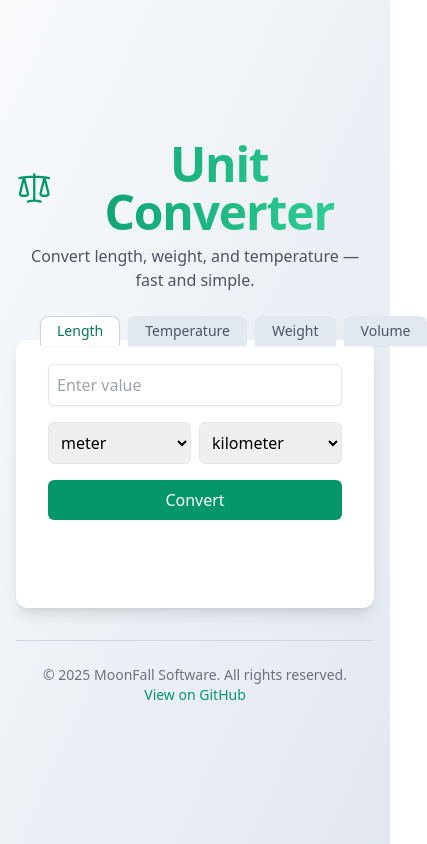
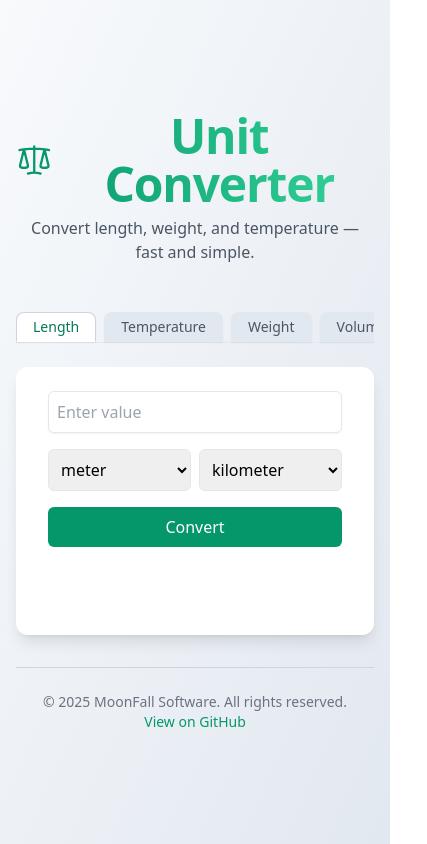
Before and after one commit to AndrewHulme88/unit-converter, a React (Vite) app: page / in a window 390 px wide. Shown: the whole page, 427 px wide, since content can reach past the window. Built offline with nearby package versions, Linux system fonts and the light colour scheme.

Commit message:
Fixed tabs not being responsive

```diff
--- a/src/components/ConverterTabs.jsx
+++ b/src/components/ConverterTabs.jsx
@@ -3,7 +3,6 @@ import LengthConverter from './LengthConverter';
 import TemperatureConverter from './TemperatureConverter';
 import WeightConverter from './WeightConverter';
 import VolumeConverter from './VolumeConverter';
-
 
 const tabs = ['Length', 'Temperature', 'Weight', 'Volume'];
 
@@ -12,13 +11,14 @@ function ConverterTabs() {
 
   return (
     <div className="relative">
-      {/* Tab bar overlaps top of panel */}
-      <div className="absolute -top-6 left-6 flex gap-2 z-10">
+      {/* Scrollable tab row */}
+      <div className="overflow-x-auto max-w-full">
+        <div className="flex gap-2 border-b mb-6 w-max min-w-full">
           {tabs.map((tab) => (
             <button
               key={tab}
               onClick={() => setActiveTab(tab)}
-            className={`px-4 py-1 text-sm font-medium rounded-t-lg border transition shadow-sm ${
+              className={`px-4 py-1 text-sm font-medium rounded-t-lg border transition shadow-sm whitespace-nowrap ${
                 activeTab === tab
                   ? 'bg-white text-emerald-700 border-slate-300 border-b-white z-20'
                   : 'bg-slate-200 text-gray-600 border border-transparent hover:bg-slate-300 z-10'
@@ -28,8 +28,9 @@ function ConverterTabs() {
             </button>
           ))}
         </div>
+      </div>
 
-      {/* Panel below tabs */}
+      {/* Converter panel */}
       <div className="pt-6 bg-white rounded-xl shadow-lg p-8">
         {activeTab === 'Length' && <LengthConverter />}
         {activeTab === 'Temperature' && <TemperatureConverter />}
```
Lines whose indentation alone changed are shown as unchanged.
